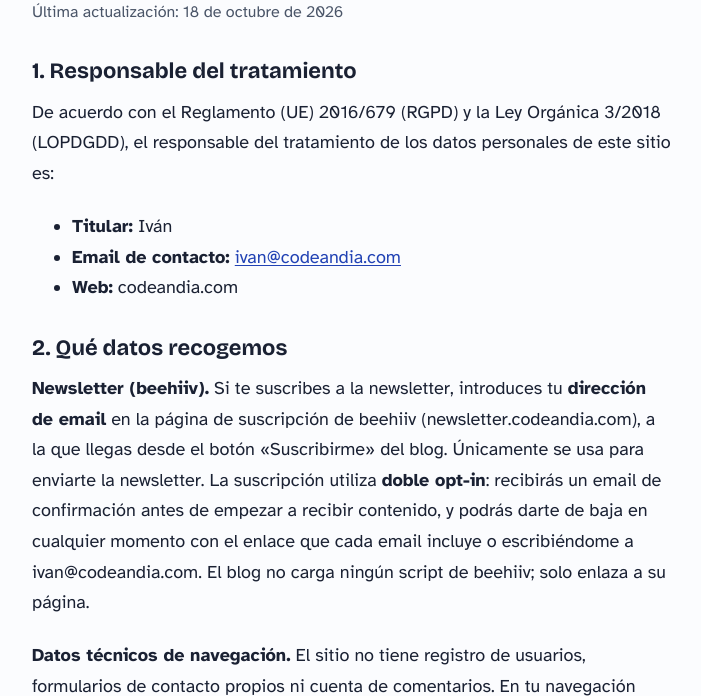
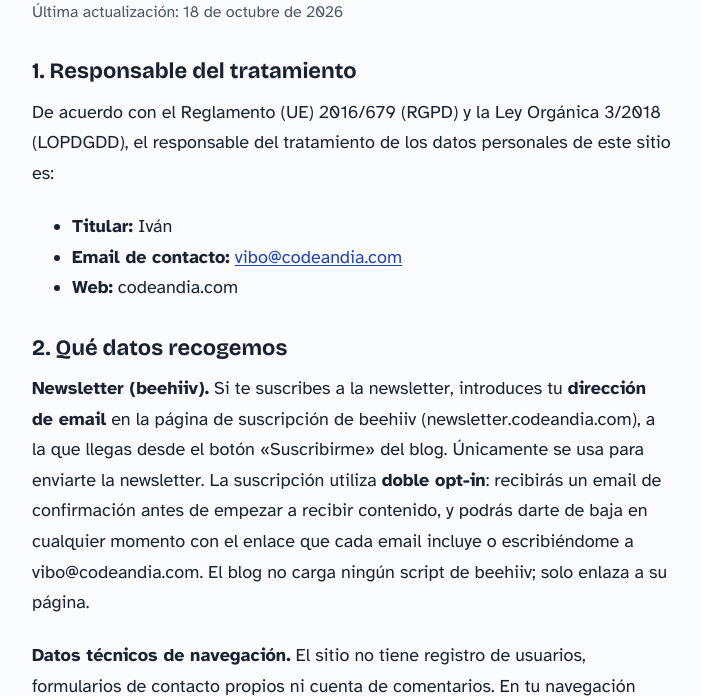
Before and after one commit to vibodigitalinfo-lab/codeandIA, a Jekyll site: the page built from privacidad.md, in a window 1280 px wide and 900 px high. Shown: the part 204-900 px from the top of the window, without its empty margins (288-989 px from the left). Built offline with Jekyll 4.4.1, drawn with Linux system fonts in a browser that asks for light colours; some of the changed text lies outside the part shown.

Commit message:
Correo público: vibo@codeandia.com en lugar de ivan@codeandia.com
Cambia en site.author (plantillas, feed y JSON-LD), Sobre mí, aviso legal
y privacidad. Los artículos y los prompts los lleva otro hilo.

Co-Authored-By: Claude Opus 5.5 (1M context) <noreply@anthropic.com>
Claude-Session: https://claude.ai/code/session_01BY35g2dZ4iMcoGLMH2vp6b

```diff
--- a/_config.yml
+++ b/_config.yml
@@ -23,7 +23,7 @@ newsletter:
 author:
   name: "Vibo"
   job_title: "Estudiante de Desarrollo de Aplicaciones Web"
-  email: "ivan@codeandia.com"
+  email: "vibo@codeandia.com"
   foto: ""
   same_as:
     - "https://github.com/vibodigitalinfo-lab"
--- a/privacidad.md
+++ b/privacidad.md
@@ -12,12 +12,12 @@ last_modified_at: 2026-10-18
 De acuerdo con el Reglamento (UE) 2016/679 (RGPD) y la Ley Orgánica 3/2018 (LOPDGDD), el responsable del tratamiento de los datos personales de este sitio es:
 
 - **Titular:** Iván
-- **Email de contacto:** <a href="mailto:ivan@codeandia.com">ivan@codeandia.com</a>
+- **Email de contacto:** <a href="mailto:vibo@codeandia.com">vibo@codeandia.com</a>
 - **Web:** codeandia.com
 
 ## 2. Qué datos recogemos
 
-**Newsletter (beehiiv).** Si te suscribes a la newsletter, introduces tu **dirección de email** en la página de suscripción de beehiiv (newsletter.codeandia.com), a la que llegas desde el botón «Suscribirme» del blog. Únicamente se usa para enviarte la newsletter. La suscripción utiliza **doble opt-in**: recibirás un email de confirmación antes de empezar a recibir contenido, y podrás darte de baja en cualquier momento con el enlace que cada email incluye o escribiéndome a ivan@codeandia.com. El blog no carga ningún script de beehiiv; solo enlaza a su página.
+**Newsletter (beehiiv).** Si te suscribes a la newsletter, introduces tu **dirección de email** en la página de suscripción de beehiiv (newsletter.codeandia.com), a la que llegas desde el botón «Suscribirme» del blog. Únicamente se usa para enviarte la newsletter. La suscripción utiliza **doble opt-in**: recibirás un email de confirmación antes de empezar a recibir contenido, y podrás darte de baja en cualquier momento con el enlace que cada email incluye o escribiéndome a vibo@codeandia.com. El blog no carga ningún script de beehiiv; solo enlaza a su página.
 
 **Datos técnicos de navegación.** El sitio no tiene registro de usuarios, formularios de contacto propios ni cuenta de comentarios. En tu navegación normal solo se tratan estos datos:
 
@@ -51,7 +51,7 @@ No se ceden datos personales a terceros, salvo obligación legal o cuando el acc
 
 ## 6. Derechos de las personas interesadas
 
-Puedes ejercer en cualquier momento tus derechos de **acceso, rectificación, supresión, oposición, limitación del tratamiento y portabilidad**, así como **retirar tu consentimiento** (incluida la baja de la newsletter mediante el enlace de baja de cada email o escribiéndome), enviando un email a **ivan@codeandia.com** indicando el derecho que deseas ejercer.
+Puedes ejercer en cualquier momento tus derechos de **acceso, rectificación, supresión, oposición, limitación del tratamiento y portabilidad**, así como **retirar tu consentimiento** (incluida la baja de la newsletter mediante el enlace de baja de cada email o escribiéndome), enviando un email a **vibo@codeandia.com** indicando el derecho que deseas ejercer.
 
 Puedes consultar el procedimiento de reclamación ante la **Agencia Española de Protección de Datos (AEPD)** en [aepd.es](https://www.aepd.es).
 
@@ -69,4 +69,4 @@ Esta política puede actualizarse para adaptarse a cambios normativos o en el fu
 
 ## 10. Contacto
 
-Para cualquier duda sobre estas políticas, escribe a **ivan@codeandia.com**. Respondo lo antes posible.
+Para cualquier duda sobre estas políticas, escribe a **vibo@codeandia.com**. Respondo lo antes posible.
```
Also changed, not shown: aviso-legal.md (+1 -1 lines), sobre-mi.md (+1 -1 lines).
